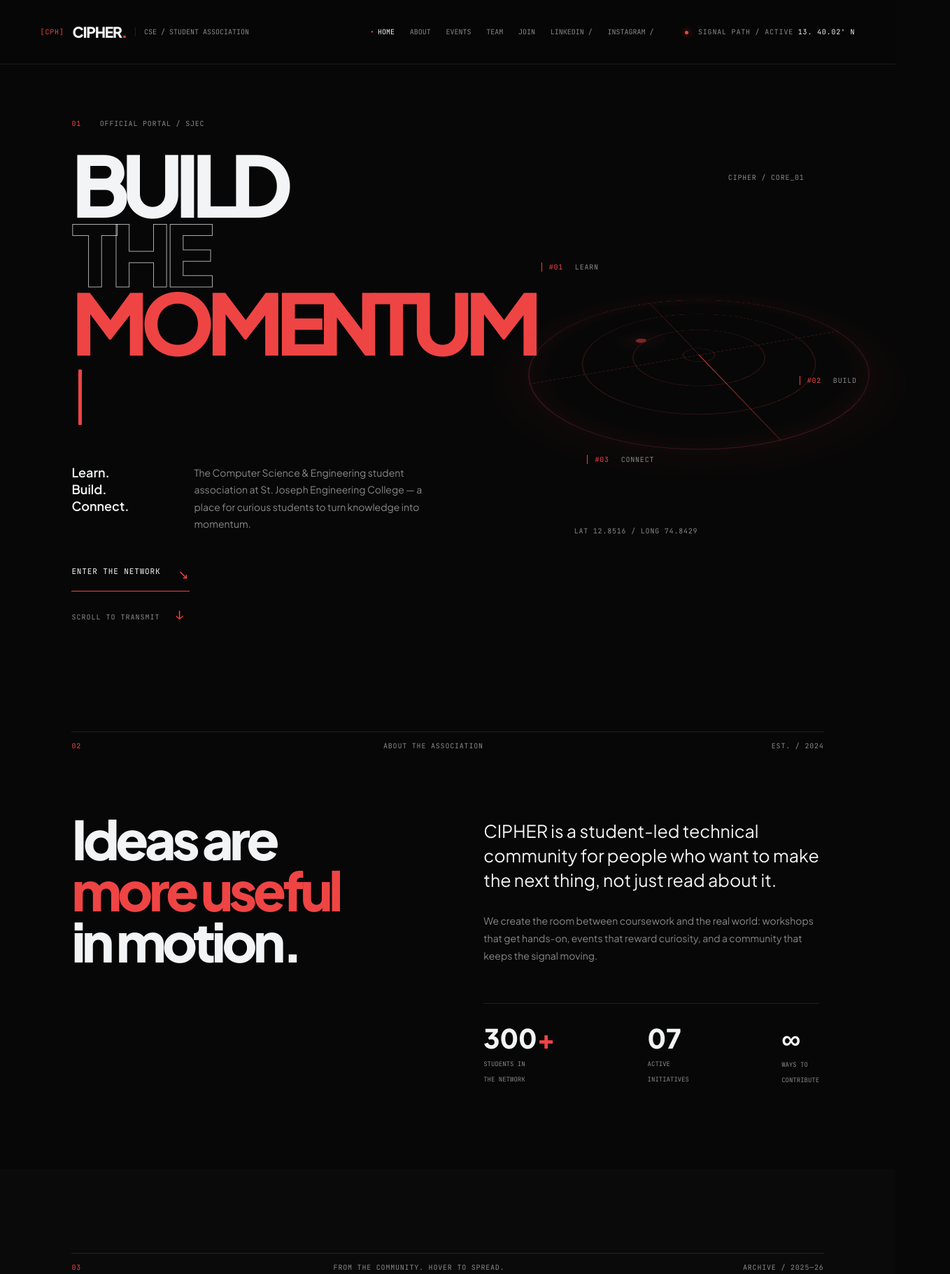
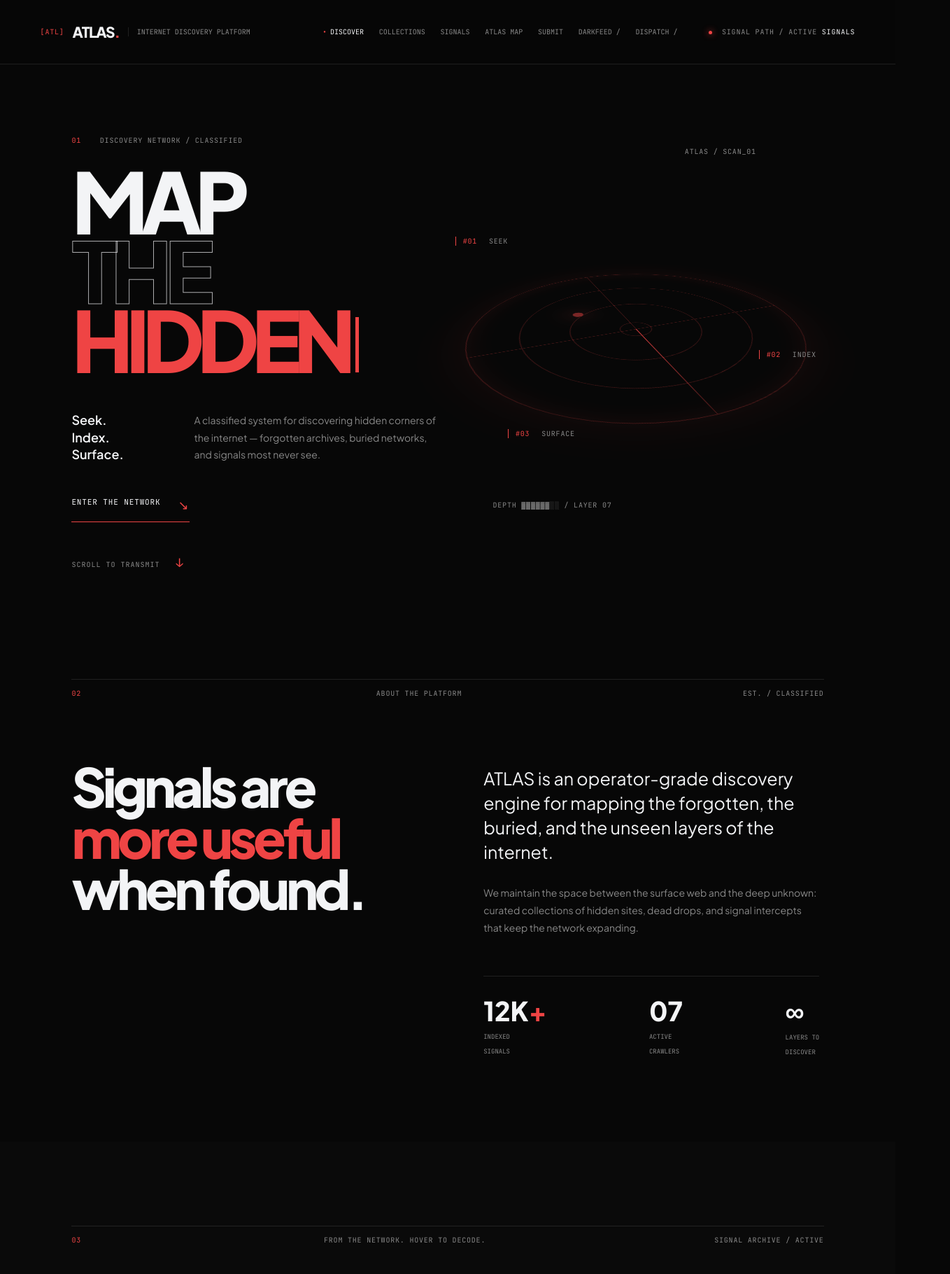
Before and after one commit to Tanushree-RD/atlas, a website built with Vite: page index.html in a window 1280 px wide. Shown: the top 1820 px of the page at 70% size, 1358 px wide, since content can reach past the window. Built offline with nearby package versions, Linux system fonts and the light colour scheme; animation ran at ten frames a second.

Commit message:
feat: rebrand Cipher into Atlas discovery platform

```diff
--- a/index.html
+++ b/index.html
@@ -3,8 +3,8 @@
 <head>
   <meta charset="UTF-8">
   <meta name="viewport" content="width=device-width, initial-scale=1.0">
-  <meta name="description" content="CIPHER — the official Computer Science and Engineering student association at St. Joseph Engineering College.">
-  <title>CIPHER / CSE Student Association</title>
+  <meta name="description" content="ATLAS — a classified internet discovery platform for mapping the hidden web.">
+  <title>ATLAS / Internet Discovery Platform</title>
   <link rel="preconnect" href="https://fonts.googleapis.com">
   <link rel="preconnect" href="https://fonts.gstatic.com" crossorigin>
   <link href="https://fonts.googleapis.com/css2?family=JetBrains+Mono:wght@400;700&family=Plus+Jakarta+Sans:wght@400;600;800&display=swap" rel="stylesheet">
@@ -16,106 +16,106 @@
   <div class="grain" aria-hidden="true"></div>
 
   <header class="site-header">
-    <a class="brand" href="#home" aria-label="CIPHER home">
-      <span class="brand-mark">[CPH]</span>
-      <span class="brand-name">CIPHER<span>.</span></span>
-      <span class="brand-sub">CSE / STUDENT ASSOCIATION</span>
+    <a class="brand" href="#discover" aria-label="ATLAS home">
+      <span class="brand-mark">[ATL]</span>
+      <span class="brand-name">ATLAS<span>.</span></span>
+      <span class="brand-sub">INTERNET DISCOVERY PLATFORM</span>
     </a>
     <nav class="desktop-nav" aria-label="Primary navigation">
-      <a class="active" href="#home">HOME</a>
-      <a href="#about">ABOUT</a>
-      <a href="#events">EVENTS</a>
-      <a href="#team">TEAM</a>
-      <a href="#join">JOIN</a>
-      <a href="https://www.linkedin.com/" target="_blank" rel="noreferrer">LINKEDIN /</a>
-      <a href="https://www.instagram.com/ciphersjec?stkn=MWh5M2R2OGp2dGNtcQ==" target="_blank" rel="noreferrer">INSTAGRAM /</a>
+      <a class="active" href="#discover">DISCOVER</a>
+      <a href="#collections">COLLECTIONS</a>
+      <a href="#signals">SIGNALS</a>
+      <a href="#atlas-map">ATLAS MAP</a>
+      <a href="#submit">SUBMIT</a>
+      <a href="https://www.linkedin.com/" target="_blank" rel="noreferrer">DARKFEED /</a>
+      <a href="https://www.instagram.com/" target="_blank" rel="noreferrer">DISPATCH /</a>
     </nav>
-    <div class="header-signal"><i></i> SIGNAL PATH / ACTIVE <b>13. 40.02' N</b></div>
+    <div class="header-signal"><i></i> SIGNAL PATH / ACTIVE <b>SIGNALS</b></div>
     <button class="menu-toggle" type="button" aria-label="Open menu" aria-expanded="false"><span></span><span></span></button>
   </header>
 
   <main>
-    <section class="hero" id="home">
+    <section class="hero" id="discover">
       <div class="hero-copy">
-        <p class="eyebrow"><span>01</span> OFFICIAL PORTAL / SJEC</p>
-        <h1>BUILD<br><em>THE</em> <span class="typed" id="typed-text">SIGNAL</span><b class="caret"></b></h1>
+        <p class="eyebrow"><span>01</span> DISCOVERY NETWORK / CLASSIFIED</p>
+        <h1>MAP<br><em>THE</em> <span class="typed" id="typed-text">UNKNOWN</span><b class="caret"></b></h1>
         <div class="hero-lower">
-          <p class="tagline">Learn.<br>Build.<br>Connect.</p>
-          <p class="hero-description">The Computer Science &amp; Engineering student association at St. Joseph Engineering College — a place for curious students to turn knowledge into momentum.</p>
+          <p class="tagline">Seek.<br>Index.<br>Surface.</p>
+          <p class="hero-description">A classified system for discovering hidden corners of the internet — forgotten archives, buried networks, and signals most never see.</p>
         </div>
-        <a class="arrow-link" href="#about">ENTER THE NETWORK <span>↘</span></a>
+        <a class="arrow-link" href="#collections">ENTER THE NETWORK <span>↘</span></a>
       </div>
       <div class="radar-wrap">
-        <div class="radar-label label-top">CIPHER / CORE_01</div>
+        <div class="radar-label label-top">ATLAS / SCAN_01</div>
         <div class="radar" aria-label="Animated wireframe radar visualization">
           <div class="radar-ring ring-one"></div><div class="radar-ring ring-two"></div><div class="radar-ring ring-three"></div>
           <div class="radar-cross cross-x"></div><div class="radar-cross cross-y"></div>
           <div class="radar-sweep"></div><div class="radar-dot"></div>
         </div>
-        <div class="hud hud-one"><span>#01</span> LEARN</div>
-        <div class="hud hud-two"><span>#02</span> BUILD</div>
-        <div class="hud hud-three"><span>#03</span> CONNECT</div>
-        <div class="radar-label label-bottom">LAT 12.8516 / LONG 74.8429</div>
+        <div class="hud hud-one"><span>#01</span> SEEK</div>
+        <div class="hud hud-two"><span>#02</span> INDEX</div>
+        <div class="hud hud-three"><span>#03</span> SURFACE</div>
+        <div class="radar-label label-bottom">DEPTH ▓▓▓▓▓▓░░ / LAYER 07</div>
       </div>
       <div class="scroll-cue">SCROLL TO TRANSMIT <span>↓</span></div>
     </section>
 
-    <section class="intro section-shell" id="about">
-      <div class="section-index"><span>02</span><span>ABOUT THE ASSOCIATION</span><span>EST. / 2024</span></div>
+    <section class="intro section-shell" id="collections">
+      <div class="section-index"><span>02</span><span>ABOUT THE PLATFORM</span><span>EST. / CLASSIFIED</span></div>
       <div class="intro-grid">
-        <h2>Ideas are<br><span>more useful</span><br>in motion.</h2>
+        <h2>Signals are<br><span>more useful</span><br>when found.</h2>
         <div class="intro-copy">
-          <p class="large-copy">CIPHER is a student-led technical community for people who want to make the next thing, not just read about it.</p>
-          <p>We create the room between coursework and the real world: workshops that get hands-on, events that reward curiosity, and a community that keeps the signal moving.</p>
-          <div class="stat-row"><div><strong>300<span>+</span></strong><small>STUDENTS IN<br>THE NETWORK</small></div><div><strong>07</strong><small>ACTIVE<br>INITIATIVES</small></div><div><strong>∞</strong><small>WAYS TO<br>CONTRIBUTE</small></div></div>
+          <p class="large-copy">ATLAS is an operator-grade discovery engine for mapping the forgotten, the buried, and the unseen layers of the internet.</p>
+          <p>We maintain the space between the surface web and the deep unknown: curated collections of hidden sites, dead drops, and signal intercepts that keep the network expanding.</p>
+          <div class="stat-row"><div><strong>12K<span>+</span></strong><small>INDEXED<br>SIGNALS</small></div><div><strong>07</strong><small>ACTIVE<br>CRAWLERS</small></div><div><strong>∞</strong><small>LAYERS TO<br>DISCOVER</small></div></div>
         </div>
       </div>
     </section>
 
-    <section class="events section-shell" id="events">
-      <div class="section-index"><span>03</span><span>FROM THE COMMUNITY. HOVER TO SPREAD.</span><span>ARCHIVE / 2025—26</span></div>
-      <div class="section-heading"><h2>Recent <span>signals</span></h2><p>Selected transmissions from the CIPHER community.</p></div>
+    <section class="events section-shell" id="signals">
+      <div class="section-index"><span>03</span><span>FROM THE NETWORK. HOVER TO DECODE.</span><span>SIGNAL ARCHIVE / ACTIVE</span></div>
+      <div class="section-heading"><h2>Recent <span>signals</span></h2><p>Intercepted transmissions from the ATLAS network.</p></div>
       <div class="card-stack-container">
         <article class="event-card card-gala">
-          <div class="card-top"><span>EVENT / 001</span><span>29 OCT 2025</span></div>
+          <div class="card-top"><span>SIGNAL / 001</span><span>INTERCEPTED</span></div>
           <div class="card-number">01</div><div class="card-art art-gala"><span>GLOW</span><i></i></div>
-          <div class="card-content"><h3>Lumière <small>– The Gala</small></h3><p>CSE branch entry programme at Kalam Auditorium themed “Where Glam Meets Glow.” Red, gold, black decor and illuminated panels welcomed students into the department.</p></div>
-          <div class="card-footer">CSE ENTRY PROGRAMME <span>↗</span></div>
+          <div class="card-content"><h3>The Luminance Archive <small>– Recovered</small></h3><p>A buried media vault containing visual artifacts from a defunct creative network. Gold-class encryption. Recovered from a decommissioned server cluster in Eastern Europe.</p></div>
+          <div class="card-footer">DEEP WEB RECOVERY <span>↗</span></div>
         </article>
         <article class="event-card card-prompt" id="prompt-ops">
-          <div class="card-top"><span>EVENT / 002</span><span>25 MAR 2026</span></div>
+          <div class="card-top"><span>SIGNAL / 002</span><span>DECRYPTED</span></div>
           <div class="card-number">02</div><div class="card-art art-prompt"><span>OPS</span><i></i><i></i><i></i></div>
-          <div class="card-content"><h3>PROMPT OPS-2K26</h3><p>Technical competition by AgentBlazer Club &amp; Cipher under Dr. Melwyn D’Souza, Ms. Nisha J Roche and Ms. Jaishma K. Prompt engineering, Python debugging, JSON conversion and Gemini AI security.</p></div>
-          <div class="card-footer">TECHNICAL COMPETITION <span>↗</span></div>
+          <div class="card-content"><h3>PROMPT OPS — Signal Intercept</h3><p>Automated prompt-injection analysis across AI endpoints. Pattern recognition, payload debugging, conversion mapping, and adversarial security probing on next-gen language models.</p></div>
+          <div class="card-footer">ACTIVE OPERATION <span>↗</span></div>
         </article>
         <article class="event-card card-community">
-          <div class="card-top"><span>CORE / 003</span><span>ALWAYS ON</span></div>
-          <div class="card-number">03</div><div class="card-art art-community"><span>CPH</span><div class="grid-art"></div></div>
-          <div class="card-content"><h3>Cipher Association <small>Community</small></h3><p>Driving student-led technical activities, workshops, hackathons and collaborative computing experiments across the CSE department.</p></div>
+          <div class="card-top"><span>NODE / 003</span><span>ALWAYS ON</span></div>
+          <div class="card-number">03</div><div class="card-art art-community"><span>ATL</span><div class="grid-art"></div></div>
+          <div class="card-content"><h3>Atlas Core <small>Network</small></h3><p>The persistent discovery layer powering operator-led crawls, deep-web indexing, collaborative mapping, and experimental signal processing across the hidden internet.</p></div>
           <div class="card-footer">THE NETWORK IS OPEN <span>↗</span></div>
         </article>
       </div>
     </section>
 
-    <section class="leaderboard section-shell" id="team">
-      <div class="section-index"><span>04</span><span>WINNERS / LEADERBOARD</span><span>HONOR ROLL</span></div>
+    <section class="leaderboard section-shell" id="atlas-map">
+      <div class="section-index"><span>04</span><span>OPERATORS / LEADERBOARD</span><span>HONOR ROLL</span></div>
       <div class="leaderboard-grid">
-        <div><h2>People who<br><span>move first.</span></h2><p>Celebrating the sharp minds and steady hands that set the pace.</p></div>
+        <div><h2>Operators who<br><span>move first.</span></h2><p>Recognizing the sharpest signal hunters and deep-web cartographers in the network.</p></div>
         <div class="tracks">
-          <div class="track"><div class="track-head"><span>TRACK 01 / 1ST YEAR</span><b>TOP HONORS</b></div><ol><li><span>01</span><strong>Chinmayee</strong><i>01</i></li><li><span>02</span><strong>Chris Royston Monteiro</strong><i>02</i></li><li><span>03</span><strong>Deeksha Ravi Moger</strong><i>03</i></li></ol></div>
-          <div class="track"><div class="track-head"><span>TRACK 02 / 2ND YEAR</span><b>TOP HONORS</b></div><ol><li><span>01</span><strong>Harimurali KS</strong><i>01</i></li><li><span>02</span><strong>Venus Suhani D’Lima</strong><i>02</i></li><li><span>03</span><strong>Venisha Snehal D’Souza</strong><i>03</i></li></ol></div>
+          <div class="track"><div class="track-head"><span>SECTOR 01 / DEEP WEB</span><b>TOP OPERATORS</b></div><ol><li><span>01</span><strong>Specter</strong><i>01</i></li><li><span>02</span><strong>Meridian</strong><i>02</i></li><li><span>03</span><strong>Nightcrawl</strong><i>03</i></li></ol></div>
+          <div class="track"><div class="track-head"><span>SECTOR 02 / DARK NET</span><b>TOP OPERATORS</b></div><ol><li><span>01</span><strong>Ghostwire</strong><i>01</i></li><li><span>02</span><strong>Echelon</strong><i>02</i></li><li><span>03</span><strong>Veilbreak</strong><i>03</i></li></ol></div>
         </div>
       </div>
     </section>
 
-    <section class="join section-shell" id="join">
-      <div class="join-mark">[CPH]</div><p class="eyebrow"><span>05</span> OPEN INVITATION / 2026</p>
-      <h2>Make your<br><em>move.</em></h2><p class="join-copy">Bring a question, a half-built idea, or just the urge to learn. The next signal starts with you.</p>
-      <a class="join-button" href="mailto:cipher@sjec.ac.in">JOIN CIPHER <span>↗</span></a>
+    <section class="join section-shell" id="submit">
+      <div class="join-mark">[ATL]</div><p class="eyebrow"><span>05</span> OPEN CHANNEL / ENCRYPTED</p>
+      <h2>Submit your<br><em>signal.</em></h2><p class="join-copy">Found a dead link that leads somewhere? A forgotten archive? A signal no one else has mapped? Drop your coordinates. The next discovery starts with you.</p>
+      <a class="join-button" href="mailto:signals@atlas.net">SUBMIT TO ATLAS <span>↗</span></a>
     </section>
   </main>
 
-  <footer><span>© 2026 CIPHER CSE ASSOCIATION / ST. JOSEPH ENGINEERING COLLEGE</span><span>BUILT WITH CURIOSITY <b>●</b></span><span>13° 40′ 02″ N / 74° 50′ 34″ E</span></footer>
+  <footer><span>© 2026 ATLAS / INTERNET DISCOVERY PLATFORM</span><span>BUILT WITH OBSESSION <b>●</b></span><span>DEPTH ∞ / LAYER UNKNOWN</span></footer>
   <script type="module" src="script.js"></script>
 </body>
 </html>
--- a/script.js
+++ b/script.js
@@ -1,6 +1,6 @@
 document.addEventListener('DOMContentLoaded', () => {
   const typed = document.querySelector('#typed-text');
-  const words = ['SIGNAL', 'MOMENTUM', 'FUTURE'];
+  const words = ['UNKNOWN', 'HIDDEN', 'BURIED'];
   let word = 0;
   let position = words[0].length;
   let deleting = true;
```
